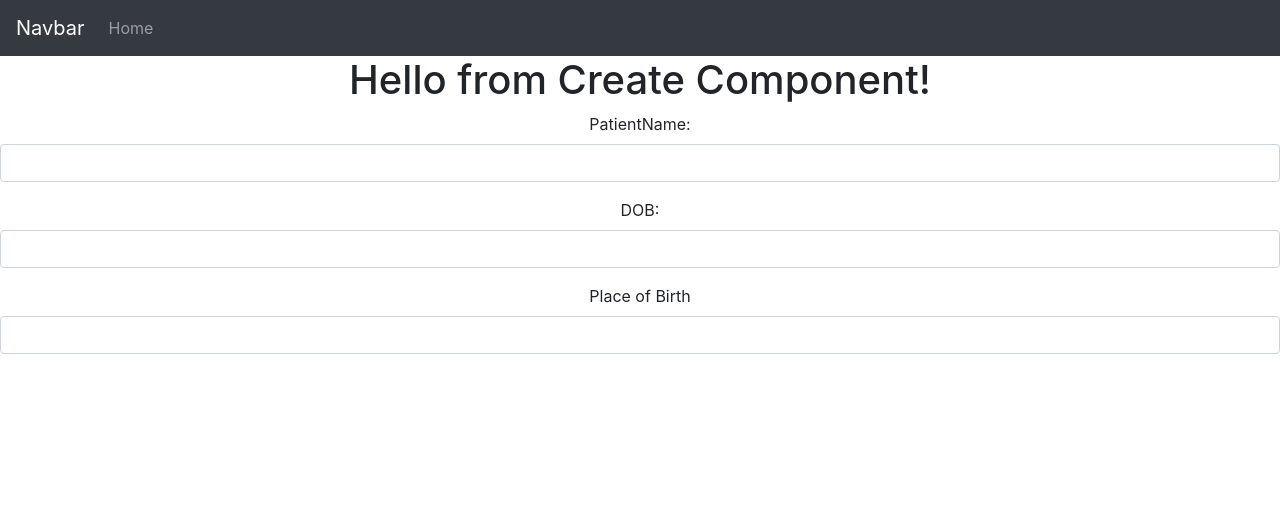
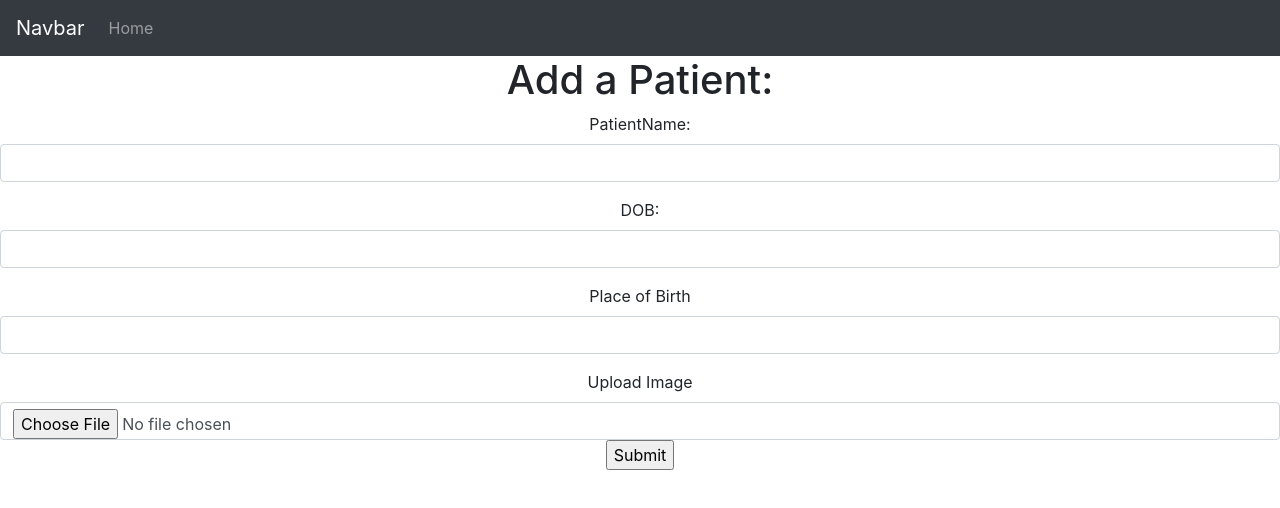
Before and after one commit to dylancreaven/XmasProjectDataRep2019, a React (Create React App) app: page /createPatient in a window 1280 px wide. Shown: the top 508 px of the page. Built offline with nearby package versions, Linux system fonts and the light colour scheme.

Commit message:
fix patient vs patients problem

```diff
--- a/package.json
+++ b/package.json
@@ -5,6 +5,8 @@
   "dependencies": {
     "axios": "^0.19.0",
     "bootstrap": "^4.3.1",
+    "cors": "^2.8.5",
+    "mongoose": "^5.7.12",
     "react": "^16.9.0",
     "react-bootstrap": "^1.0.0-beta.14",
     "react-dom": "^16.12.0",
--- a/src/components/createPatient.js
+++ b/src/components/createPatient.js
@@ -3,11 +3,12 @@ import axios from 'axios';
 class CreatePatient extends React.Component {
   constructor(props) {
     super(props);
-    this.state = {PatientName: '',DOB: '',PlaceOfBirth:''};
+    this.state = {PatientName: '',DOB: '',PlaceOfBirth:'',patientImage:''};
 
     this.handleChangePatientName = this.handleChangePatientName.bind(this);
     this.handleChangeDOB = this.handleChangeDOB.bind(this);
     this.handleChangePlaceOfBirth = this.handleChangePlaceOfBirth.bind(this);
+    this.handleChangeImage = this.handleChangeImage.bind(this);
     this.handleSubmit = this.handleSubmit.bind(this);
   }
   handleChangePatientName(e) {
@@ -19,26 +20,47 @@ class CreatePatient extends React.Component {
   handleChangePlaceOfBirth(e) {
     this.setState({PlaceOfBirth: e.target.value});
   }
+  getBase64(file) {
+    let document = "";
+    let reader = new FileReader();
+    reader.readAsDataURL(file);
+    reader.onload = function () {
+        document = reader.result;
+    };
+    reader.onerror = function (error) {
+        console.log('Error: ', error);
+    };
+
+    return document;
+}
+  handleChangeImage(e) {
+    this.getBase64(e.target.files[0],(base64)=>{
+      this.setState({patientImage:base64});
+
+    })
+  }
 
   handleSubmit(e) {
-    console.log('Patient Name: ' + this.state.PatientName+"\nDate Of Birth "+this.state.DOB+"\nPatient ID: "+this.state.PatientIDPhoto,+"\nPlace of Birth: "+this.state.PlaceOfBirth);
+    console.log('Patient Name: ' + this.state.PatientName+"\nDate Of Birth "+this.state.DOB+"\nPlace of Birth: "+this.state.PlaceOfBirth+"\nPatient ID: "+this.state.patientImage);
 
     const newPatient={
 
-      Patient:this.state.PatientName,
+      PatientName:this.state.PatientName,
       DOB:this.state.DOB,
-
-    PlaceOfBirth:this.state.PlaceOfBirth
+      PlaceOfBirth:this.state.PlaceOfBirth,
+      patientImage:this.state.patientImage
     }
 
     axios.post('http://localhost:4000/api/patients',newPatient)
   .then()
   .catch();
+
   this.setState({
 
     PatientName:'',
     DOB:'',
-    PlaceOfBirth:''
+    PlaceOfBirth:'',
+    patientImage:''
 
   });
     e.preventDefault();
@@ -46,7 +68,7 @@ class CreatePatient extends React.Component {
   render() {
     return (
         <div>
-        <h1>Hello from Create Component!</h1>
+        <h1>Add a Patient:</h1>
 
       <form onSubmit={this.handleSubmit}>
           <div className="form-group">
@@ -82,9 +104,24 @@ class CreatePatient extends React.Component {
           className='form-control'
           value={this.state.PlaceOfBirth}
           onChange={this.handleChangePlaceOfBirth} />
+
+          </div>
+          <div>
+          <label>
+        Upload Image
+         </label>
+          <input
+          type="file"
+          className='form-control'
+          value={this.state.patientImage}
+          onChange={this.handleChangeImage} />
           </div>
 
+          <div>
 
+          <input type="submit" value="Submit" />
+
+          </div>
 
       </form>
       </div>
--- a/src/components/home.js
+++ b/src/components/home.js
@@ -1,7 +1,5 @@
 import React from 'react';
 import '../App.css';
-import axios from 'axios';
-import Button from 'react-bootstrap/Button';
 import {Link} from 'react-router-dom';
 class Home extends React.Component {
 
--- a/src/components/OnePatient.js
+++ b/src/components/patient.js
@@ -1,10 +1,10 @@
 import React from 'react';
-import Card, { CardBody } from 'react-bootstrap/Card';
+import Card from 'react-bootstrap/Card';
 import Button from 'react-bootstrap/Button';
 import axios from 'axios';
 import {Link} from 'react-router-dom';
 
-class OnePatient extends React.Component {
+class Patient extends React.Component {
     constructor(){
         super();
         this.DeletePatient=this.DeletePatient.bind(this);
@@ -26,6 +26,7 @@ axios.delete('http://localhost:4000/api/patients/'+this.props.patient._id)
                     <Card.Header>{this.props.patient.patientName}</Card.Header>
 
                     <Card.Text>
+                     {this.props.patient.patientPlaceOfBirth}
                         {this.props.patient.patientDOB}
                         {this.props.patient.patientPlaceOfBirth}
                     </Card.Text>
@@ -40,4 +41,4 @@ axios.delete('http://localhost:4000/api/patients/'+this.props.patient._id)
     }
 
 }
-export default OnePatient;
+export default Patient;
--- a/src/components/patients.js
+++ b/src/components/patients.js
@@ -1,15 +1,15 @@
 import React from 'react';
-import Patient from './OnePatient';
+import Patient from './patient';
 
 class Patients extends React.Component {
 
   render() {
-    /*return this.props.myPatients.map((patient)=>{
-        console.log(patient);
-       return <Patient patient={patient}></Patient>
+    return this.props.myPatient.map((patients)=>{
+        console.log(patients);
+       return <Patient patients={patients}></Patient>
 
-    });*/
-    return null;
+    });
+
   }
 }
 
```
Also changed, not shown: 2 other files (tests, documents, lock files or other folders).
